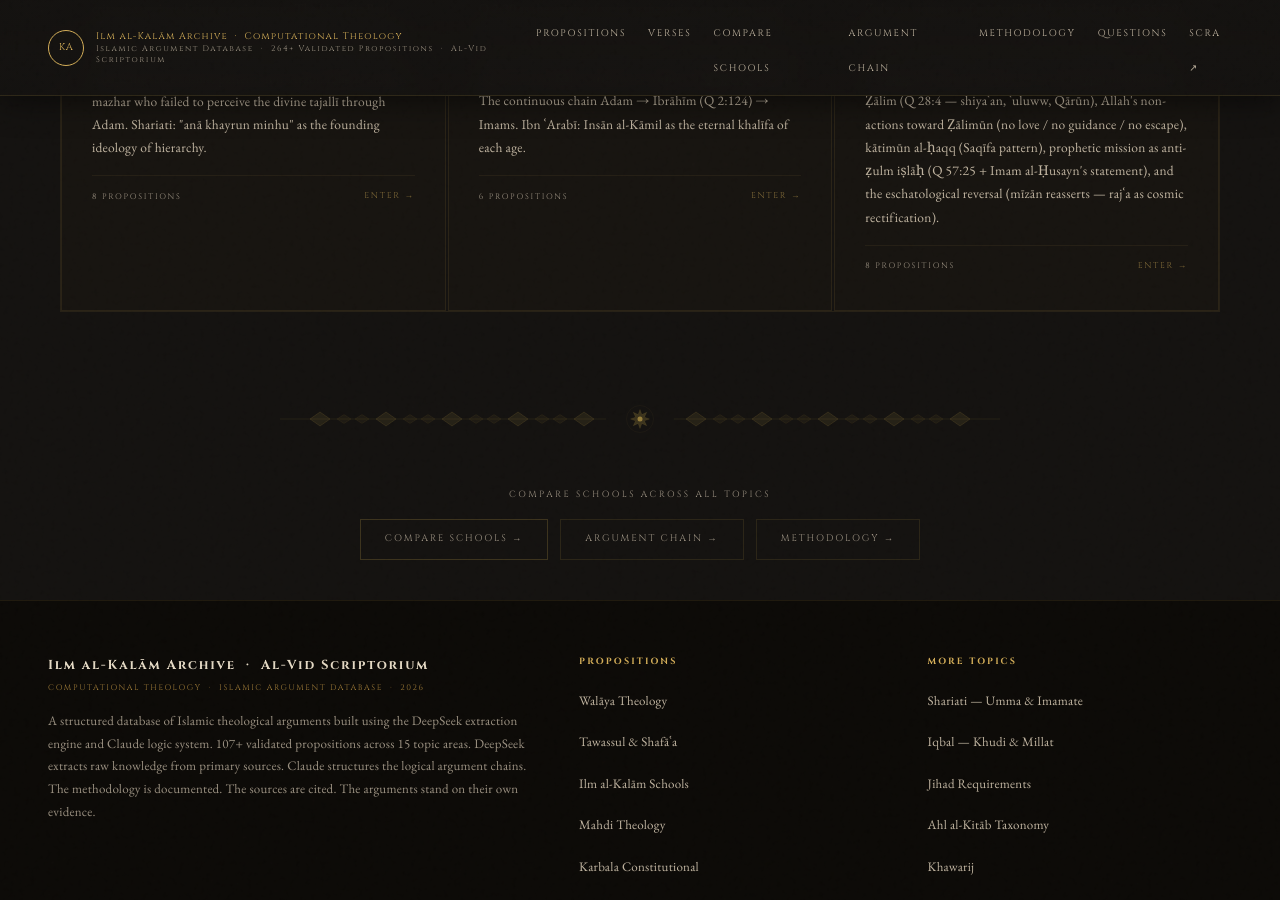
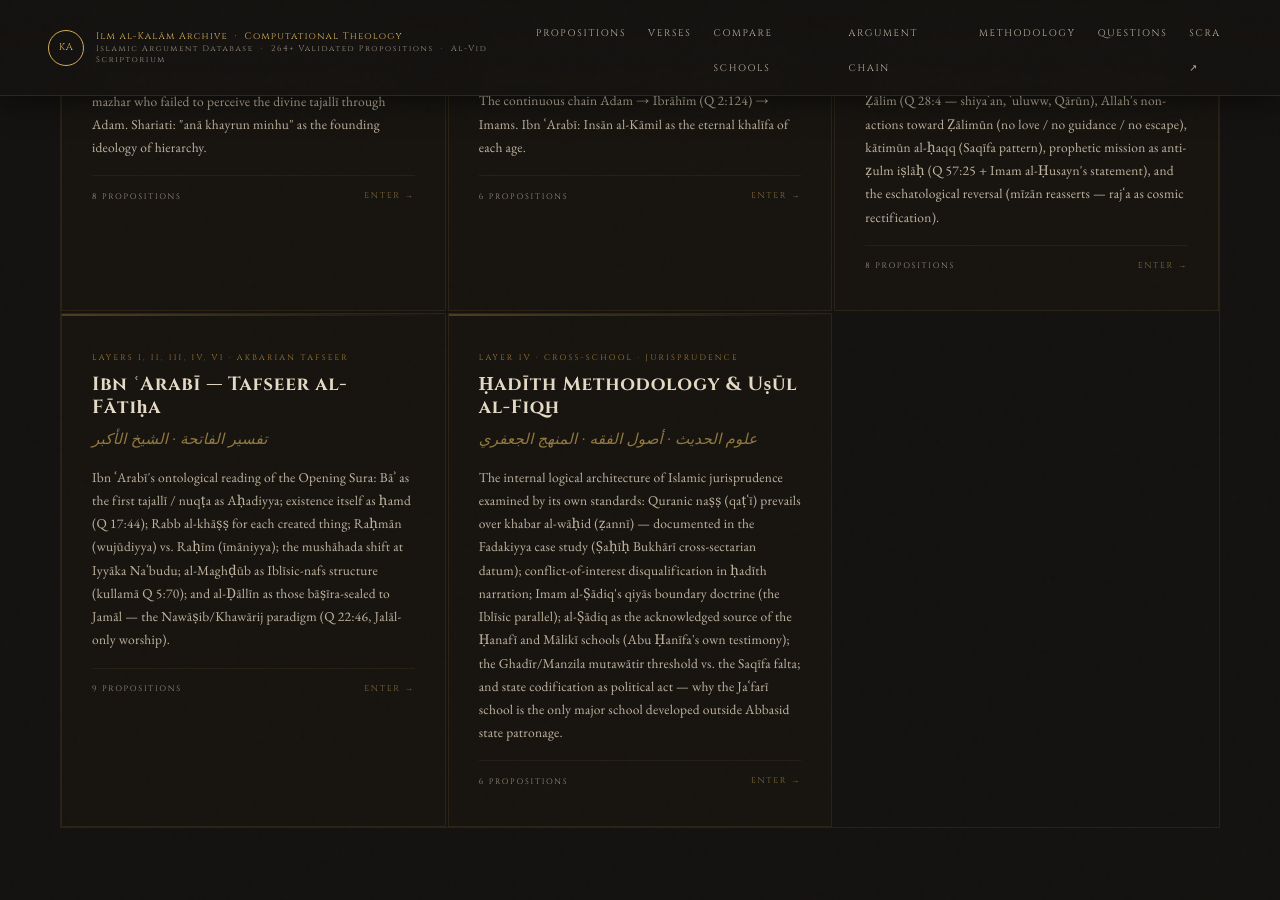
Before and after one commit to sacredcivilization/sacred-archive, a Jekyll site: the page built from propositions/index.html, in a window 1280 px wide and 900 px high, scrolled down 4471 px. Built offline with Jekyll 4.4.1, drawn with Linux system fonts in a browser that asks for light colours; some web fonts are replaced; some of the changed text lies outside the part shown.

Commit message:
Add T41 Hadith Methodology & Usul al-Fiqh (6 props) + T40 index card fix
USUL-001: Quranic nass prevails over khabar al-wahid (Fadak case study)
USUL-002: Conflict-of-interest disqualification standard in hadith narration
USUL-003: Qiyas scope and the Ja'fari limitation doctrine (Iblisic parallel)
USUL-004: Imam al-Sadiq as source of Hanafi + Maliki schools (Abu Hanifa testimony)
USUL-005: Mutawatir standard -- Ghadir/Manzila (qatyi) vs Saqifa falta (zanni)
USUL-006: State codification as political act -- Jafari school outside Abbasid capture
Also adds missing T40 (ibn-arabi-fatiha) card to index. Stats: 270+/41 topics.

```diff
--- a/propositions/index.html
+++ b/propositions/index.html
@@ -11,11 +11,11 @@ description: "107+ validated Islamic theological propositions across 14 topic ar
       <div class="ornament"><span class="line a"></span><span class="dia"></span><span class="line b"></span></div>
       <p class="topic-eye">Ilm al-Kalām Archive · Proposition Index</p>
       <h1 class="topic-title-h1">All Propositions</h1>
-      <p class="topic-subtitle">255+ validated theological propositions across 39 topic areas — structured as formal argument chains with primary source citations.</p>
+      <p class="topic-subtitle">270+ validated theological propositions across 41 topic areas — structured as formal argument chains with primary source citations.</p>
       <div class="topic-stats-bar">
-        <span class="tsb-item">241+ Propositions</span>
+        <span class="tsb-item">270+ Propositions</span>
         <span class="tsb-sep">·</span>
-        <span class="tsb-item">37 Topic Areas</span>
+        <span class="tsb-item">41 Topic Areas</span>
         <span class="tsb-sep">·</span>
         <span class="tsb-item">4 Schools Covered</span>
       </div>
@@ -339,6 +339,22 @@ description: "107+ validated Islamic theological propositions across 14 topic ar
         <div class="tic-footer"><span class="tic-count">8 Propositions</span><span class="tic-enter">Enter →</span></div>
       </a>
 
+      <a href="{{ '/propositions/ibn-arabi-fatiha/' | relative_url }}" class="topic-index-card">
+        <div class="tic-layer">Layers I, II, III, IV, VI · Akbarian Tafseer</div>
+        <div class="tic-name">Ibn ʿArabī — Tafseer al-Fātiḥa</div>
+        <div class="tic-arabic">تفسير الفاتحة · الشيخ الأكبر</div>
+        <p class="tic-desc">Ibn ʿArabī's ontological reading of the Opening Sura: Bāʾ as the first tajallī / nuqṭa as Aḥadiyya; existence itself as ḥamd (Q 17:44); Rabb al-khāṣṣ for each created thing; Raḥmān (wujūdiyya) vs. Raḥīm (īmāniyya); the mushāhada shift at Iyyāka Naʿbudu; al-Maghḍūb as Iblīsic-nafs structure (kullamā Q 5:70); and al-Ḍāllīn as those bāṣīra-sealed to Jamāl — the Nawāṣib/Khawārij paradigm (Q 22:46, Jalāl-only worship).</p>
+        <div class="tic-footer"><span class="tic-count">9 Propositions</span><span class="tic-enter">Enter →</span></div>
+      </a>
+
+      <a href="{{ '/propositions/hadith-usul-fiqh/' | relative_url }}" class="topic-index-card">
+        <div class="tic-layer">Layer IV · Cross-School · Jurisprudence</div>
+        <div class="tic-name">Ḥadīth Methodology &amp; Uṣūl al-Fiqh</div>
+        <div class="tic-arabic">علوم الحديث · أصول الفقه · المنهج الجعفري</div>
+        <p class="tic-desc">The internal logical architecture of Islamic jurisprudence examined by its own standards: Quranic naṣṣ (qaṭʿī) prevails over khabar al-wāḥid (ẓannī) — documented in the Fadakiyya case study (Ṣaḥīḥ Bukhārī cross-sectarian datum); conflict-of-interest disqualification in ḥadīth narration; Imam al-Ṣādiq's qiyās boundary doctrine (the Iblīsic parallel); al-Ṣādiq as the acknowledged source of the Ḥanafī and Mālikī schools (Abu Ḥanīfa's own testimony); the Ghadīr/Manzila mutawātir threshold vs. the Saqīfa falta; and state codification as political act — why the Jaʿfarī school is the only major school developed outside Abbasid state patronage.</p>
+        <div class="tic-footer"><span class="tic-count">6 Propositions</span><span class="tic-enter">Enter →</span></div>
+      </a>
+
     </div>
   </div>
 
```
Also changed, not shown: propositions/hadith-usul-fiqh/index.html (added, +130 -0 lines).
